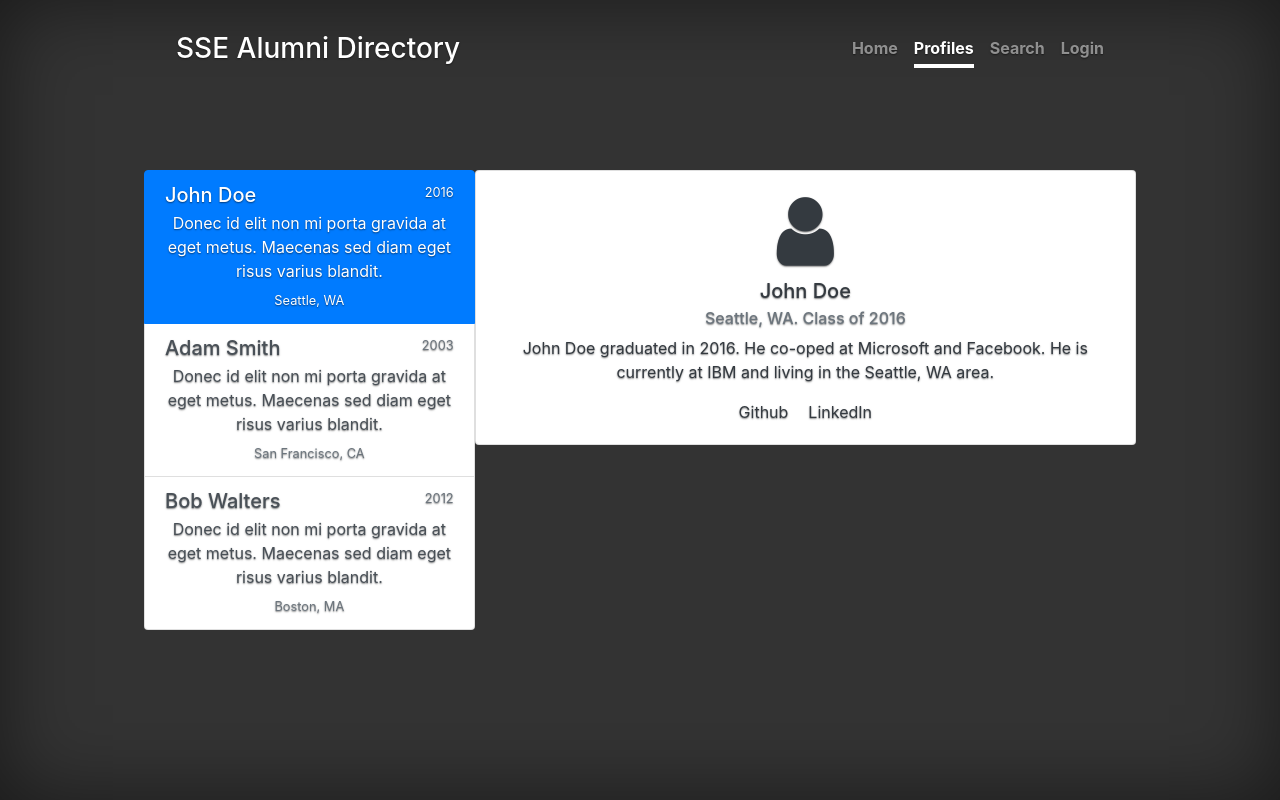
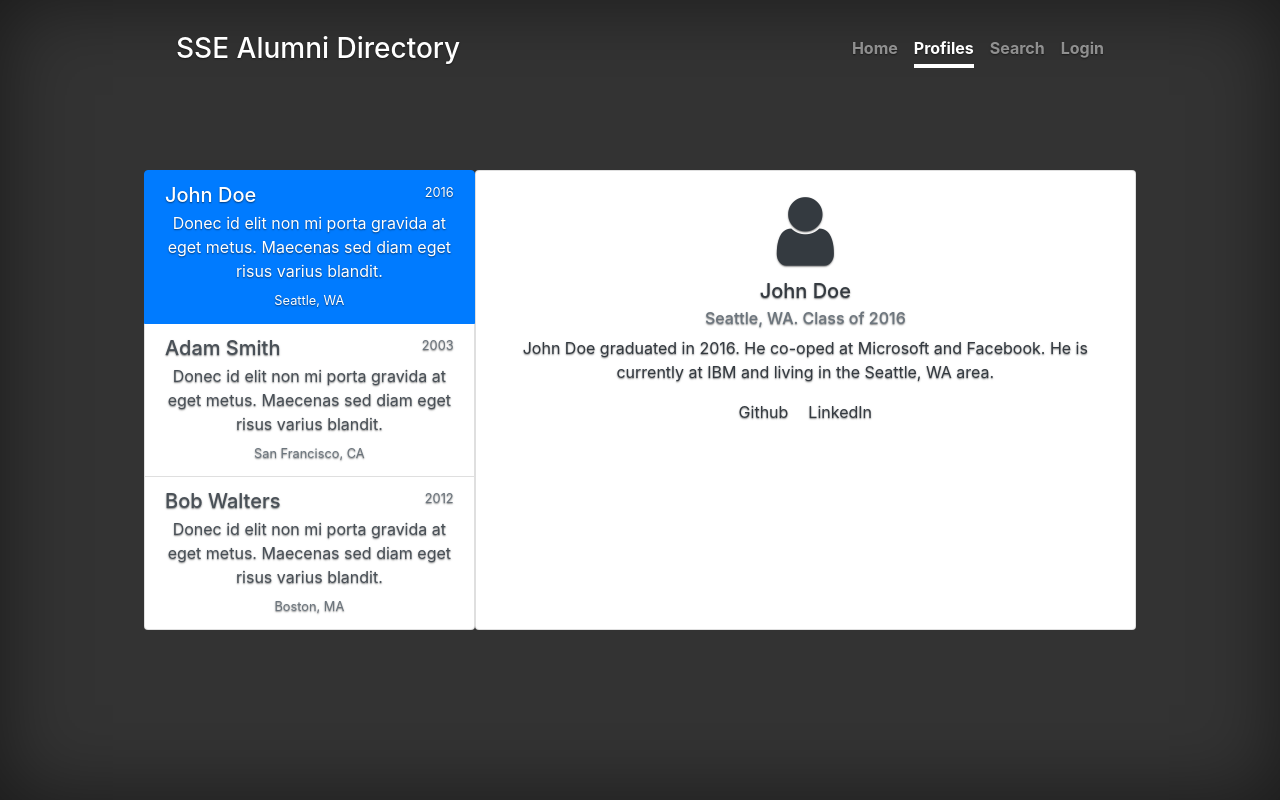
Before and after one commit to rit-sse/sse-alumni, a React (Create React App) app: page /profiles in a window 1280 px wide. Built offline with nearby package versions, Linux system fonts and the light colour scheme.

Commit message:
Align profile data

```diff
--- a/src/components/Profiles.js
+++ b/src/components/Profiles.js
@@ -5,7 +5,7 @@ class Profiles extends Component {
 		return (
 			<div class="container">
 				<div class="row">
-					<div class="col-sm-4 p-0">
+					<div class="col-sm-4 p-0 d-flex align-items-stretch">
 						<div class="list-group">
 							<a href="#" class="list-group-item list-group-item-action flex-column align-items-start active">
 							<div class="d-flex w-100 justify-content-between">
@@ -33,7 +33,7 @@ class Profiles extends Component {
 							</a>
 						</div>
 					</div>
-					<div class="col-sm-8 p-0">
+					<div class="col-sm-8 p-0 d-flex align-items-stretch">
 						<div class="card">
 						  <div class="card-body">
 						  	<i class="fa fa-user text-dark fa-5x mb-2" aria-hidden="true"></i>
```
